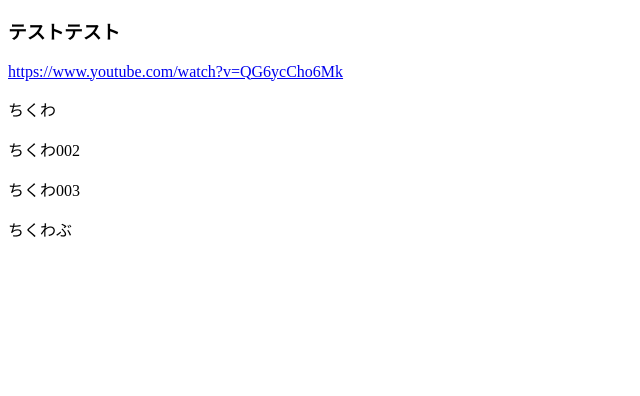
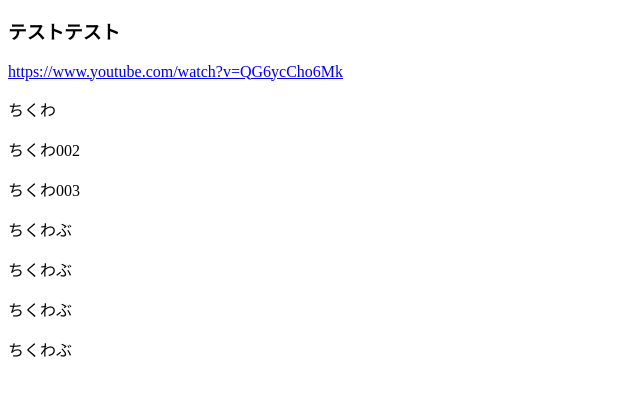
Before and after one commit to qssgroup2017/group, a plain HTML site: page index.html in a window 1280 px wide. Shown: the part 118-514 px from the top of the page, without its empty margins (0-640 px from the left). Drawn offline with Linux system fonts and the light colour scheme.

Commit message:
ちくわ

```diff
--- a/index.html
+++ b/index.html
@@ -12,6 +12,9 @@
 		<p>ちくわ002</p>
 		<p>ちくわ003</p>
     <p>ちくわぶ</p>
+    <p>ちくわぶ</p>
+    <p>ちくわぶ</p>
+    <p>ちくわぶ</p>
   </body>
 
 </html>
```
